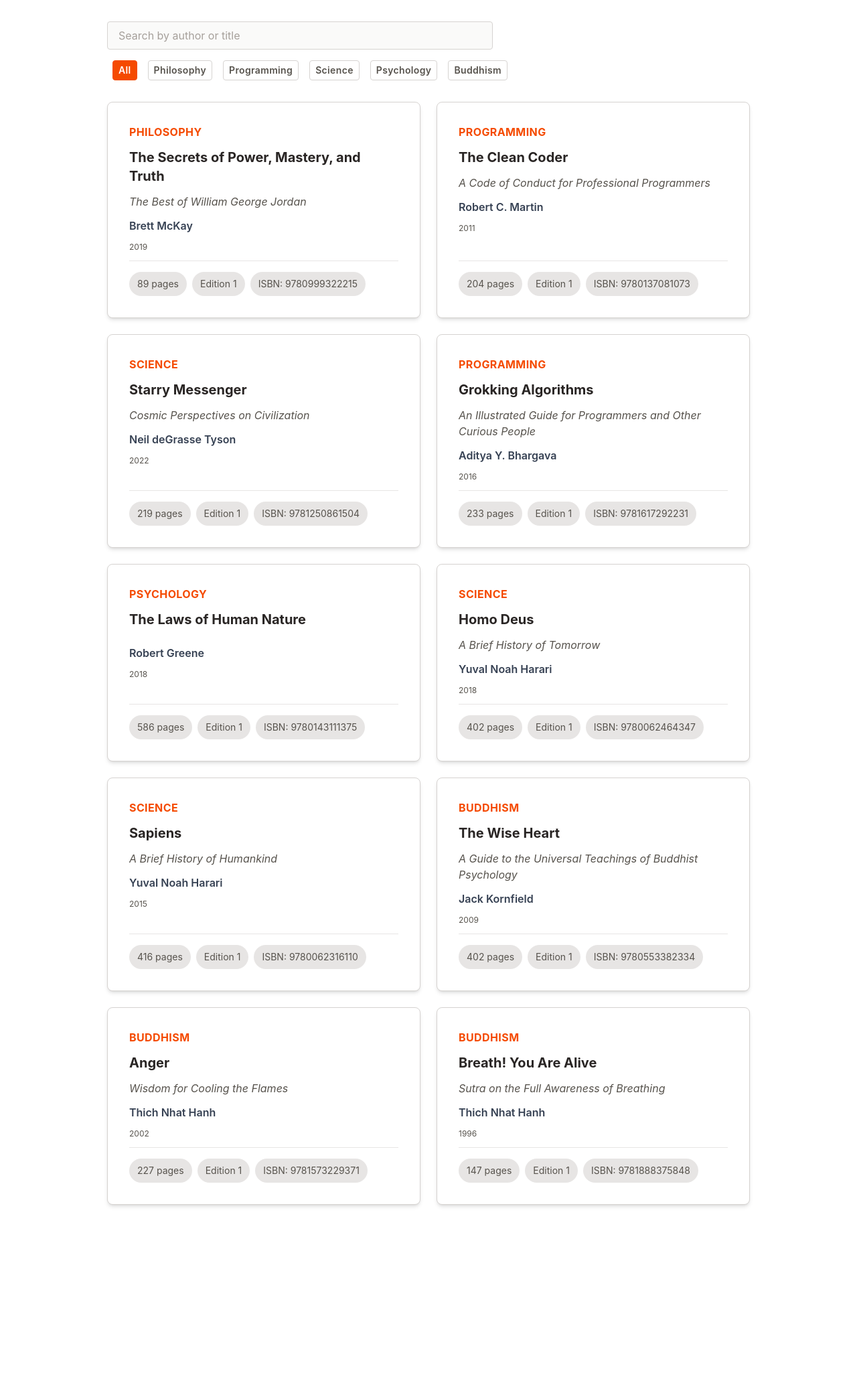
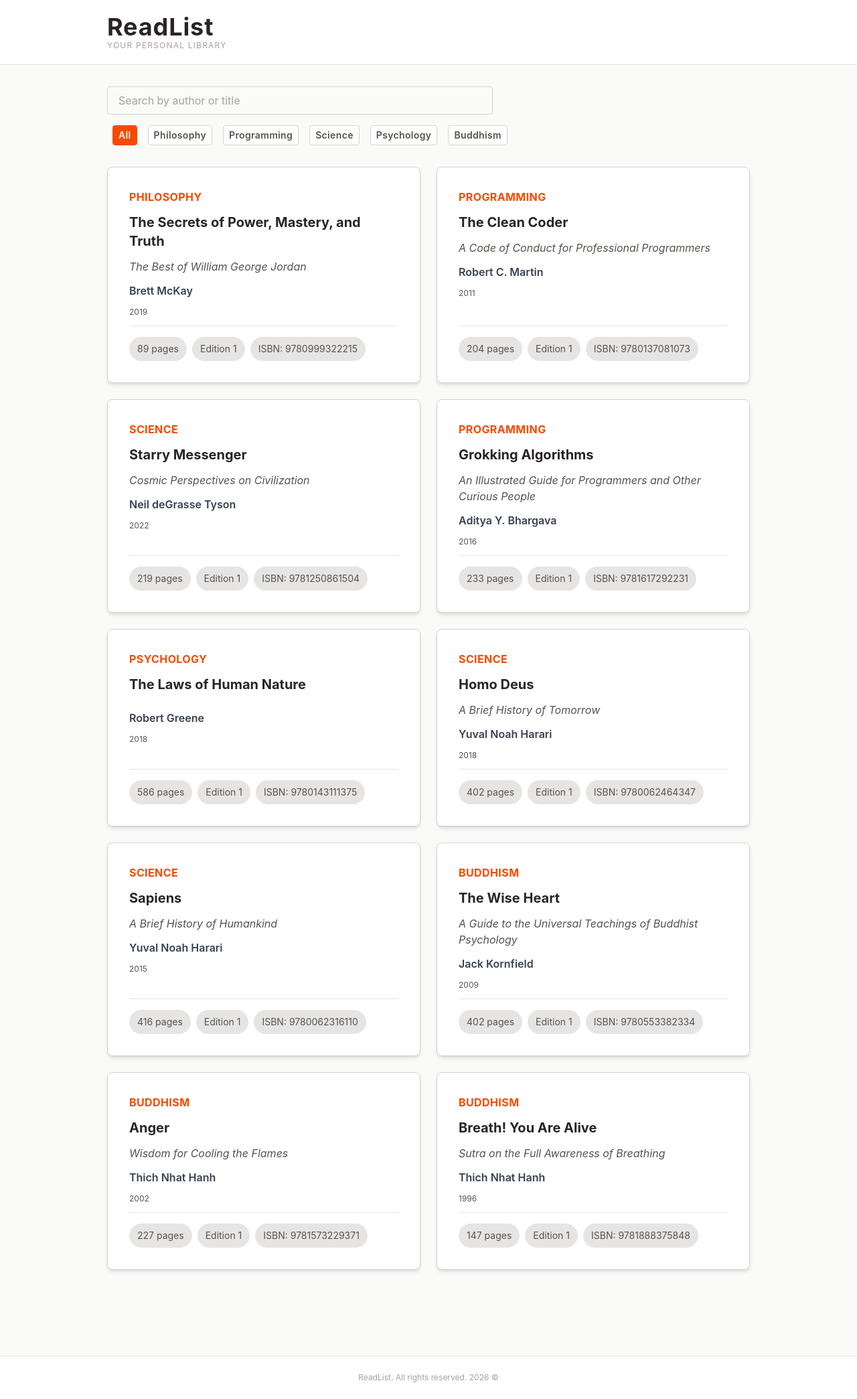
Before and after one commit to isaac-ndungu/library, a React (Vite) app: page / in a window 1280 px wide. Shown: the whole page at 67% size. Before the commit the page ends 1863 px from the top, so only its background shows below. Built offline with nearby package versions, Linux system fonts and the light colour scheme.

Commit message:
add Header and Footer components

```diff
--- a/src/App.jsx
+++ b/src/App.jsx
@@ -1,10 +1,14 @@
 import React from 'react'
 import BookList from './components/BookList'
+import Header from './components/Header'
+import Footer from './components/Footer'
 
 function App() {
   return (
-    <div>
+    <div className='min-h-screen bg-stone-50'>
+      <Header />
       <BookList />
+      <Footer />
     </div>
   )
 }
--- /dev/null
+++ b/src/components/Footer.jsx
@@ -0,0 +1,13 @@
+import React from 'react'
+
+function Footer() {
+    return (
+        <footer className='border-t border-stone-200 bg-white mt-16 text-center'>
+            <div className='max-w-5xl mx-auto px-8 py-6'>
+                <p className='text-xs text-stone-400'> ReadList. All rights reserved. 2026 © </p>
+            </div>
+        </footer>
+    )
+}
+
+export default Footer
--- /dev/null
+++ b/src/components/Header.jsx
@@ -0,0 +1,14 @@
+import React from 'react'
+
+function Header() {
+    return (
+        <header className='border-b border-stone-200 bg-white'>
+            <div className='max-w-5xl mx-auto px-8 py-5'>
+                <h1 className='text-4xl font-bold text-stone-800 tracking-wide'>ReadList</h1>
+                <p className='text-xs text-stone-400 tracking-widest uppercase'>Your Personal Library</p>
+            </div>
+        </header>
+    )
+}
+
+export default Header
```
